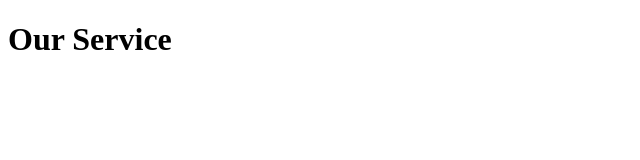
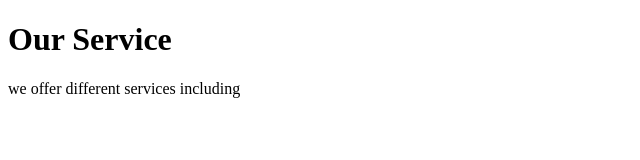
Before and after one commit to uwinezagloria/Gym-Git-Exercise-Solutions, a plain HTML site: page service.html in a window 1280 px wide. Shown: the whole page, without its empty margins (0-640 px from the left). Drawn offline with Linux system fonts and the light colour scheme.

Commit message:
adding paragraph in service.html page

```diff
--- a/service.html
+++ b/service.html
@@ -7,5 +7,6 @@
 </head>
 <body>
     <h1>Our Service</h1>
+    <p> we offer different services including</p>
 </body>
 </html>
```
